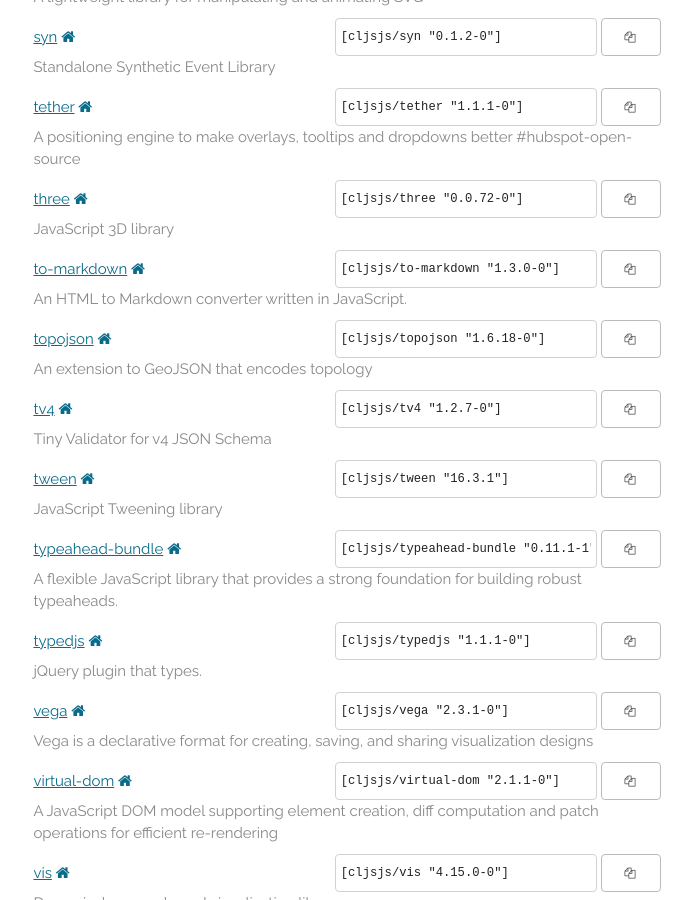
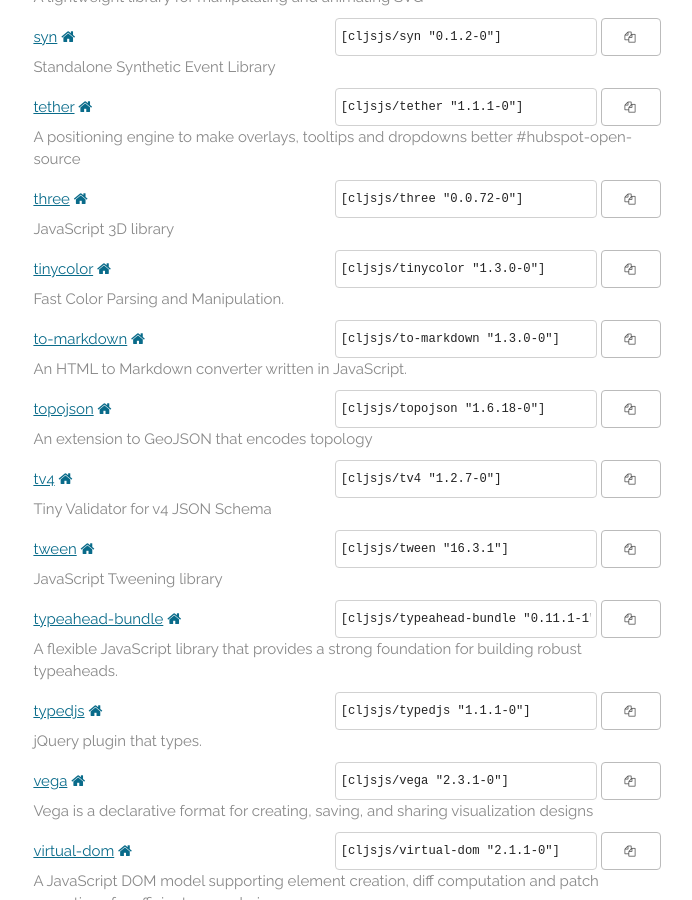
Before and after one commit to cljsjs/cljsjs.github.io, a Jekyll site: the page built from index.markdown, in a window 1280 px wide and 900 px high, scrolled down 11818 px. Shown: the whole window, without its empty margins (293-985 px from the left). Built offline with Jekyll 4.4.1, drawn with Linux system fonts in a browser that asks for light colours; nearby versions of some CDN libraries; comment, search, counter and statistics services are not loaded.

Commit message:
Automatic update

```diff
--- a/_includes/packages.html
+++ b/_includes/packages.html
@@ -1341,6 +1341,15 @@
     <p class="description">JavaScript 3D library</p>
   </li>
   <li>
+    <a href="https://clojars.org/cljsjs/tinycolor">tinycolor</a>
+    <a href="https://bgrins.github.io/TinyColor/" target="new"><i class="fa fa-home"></i></a>
+    <span class="clojars">
+      <input type="text" value='[cljsjs/tinycolor "1.3.0-0"]'/>
+      <button data-clipboard-text='[cljsjs/tinycolor "1.3.0-0"]'><i class="fa fa-copy"></i></button>
+    </span>
+    <p class="description">Fast Color Parsing and Manipulation.</p>
+  </li>
+  <li>
     <a href="https://clojars.org/cljsjs/to-markdown">to-markdown</a>
     <a href="https://github.com/domchristie/to-markdown" target="new"><i class="fa fa-home"></i></a>
     <span class="clojars">
```
